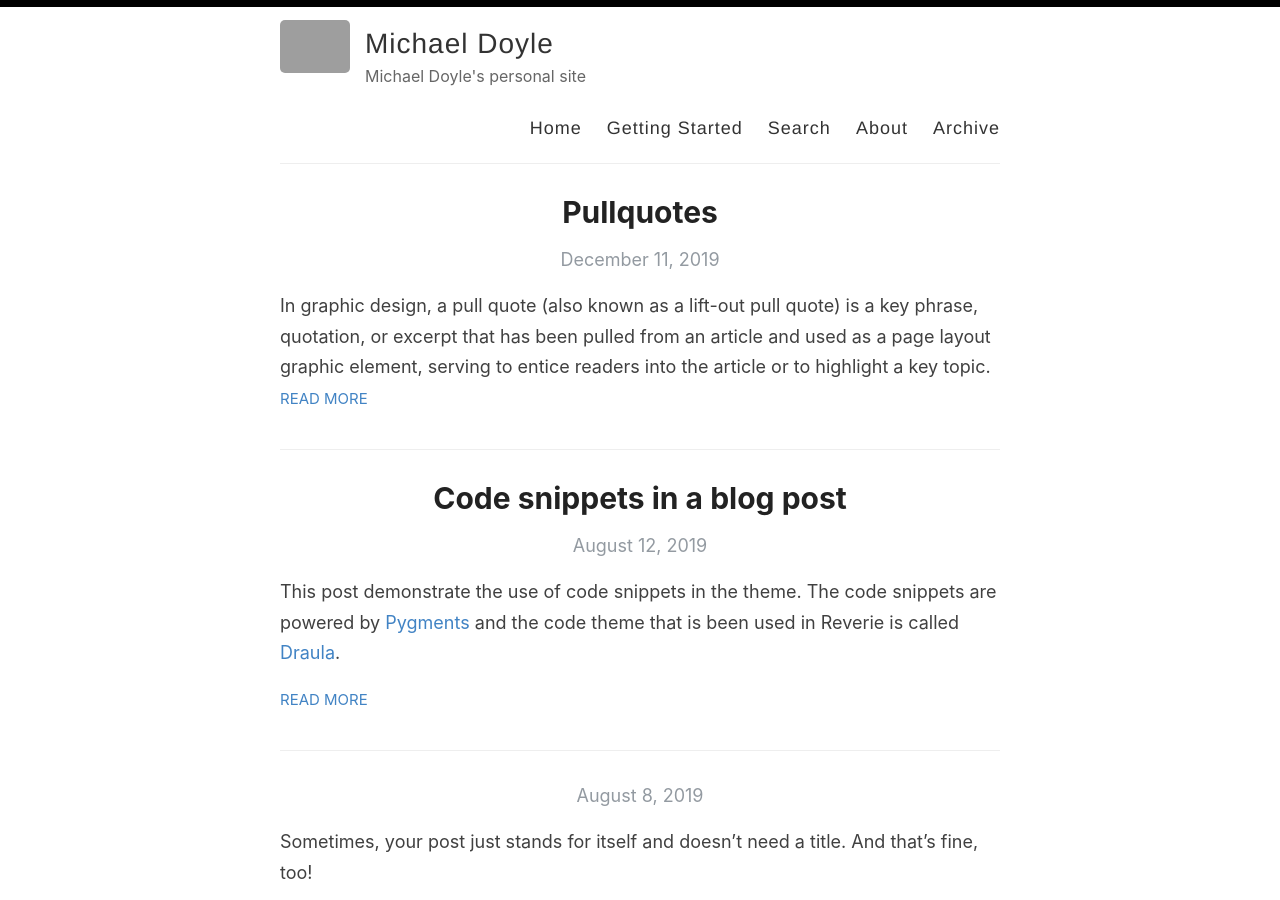
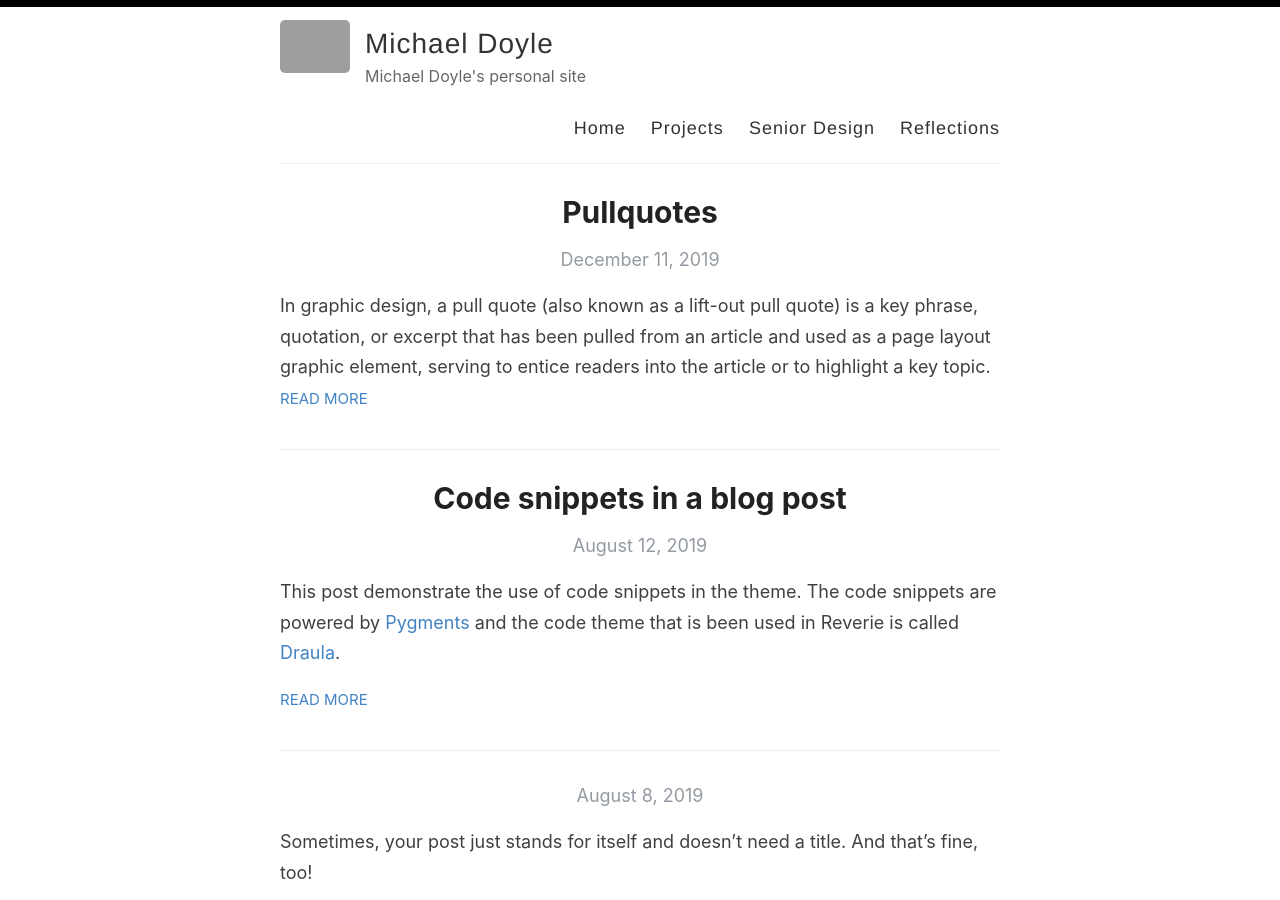
Before and after one commit to francidollars/francidollars.github.io, a Jekyll site: the page built from index.html, in a window 1280 px wide and 900 px high. Built offline with Jekyll 4.4.1, drawn with Linux system fonts in a browser that asks for light colours; the list of posts is cut into pages by our own code; grey boxes are pictures that could not be loaded.

Commit message:
Updated menu items on default.html

```diff
--- a/_layouts/default.html
+++ b/_layouts/default.html
@@ -29,10 +29,9 @@
 
             <nav>
               <a href="{{ site.baseurl }}/">Home</a>
-              <a href="{{ site.baseurl }}/getting-started">Getting Started</a>
-              <a href="{{ site.baseurl }}/search">Search</a>
-              <a href="{{ site.baseurl }}/about">About</a>
-              <a href="{{ site.baseurl }}/archive">Archive</a>
+              <a href="{{ site.baseurl }}/projects">Projects</a>
+              <a href="{{ site.baseurl }}/sd">Senior Design</a>
+              <a href="{{ site.baseurl }}/reflections">Reflections</a>
             </nav>
           </header>
         </div>
```
